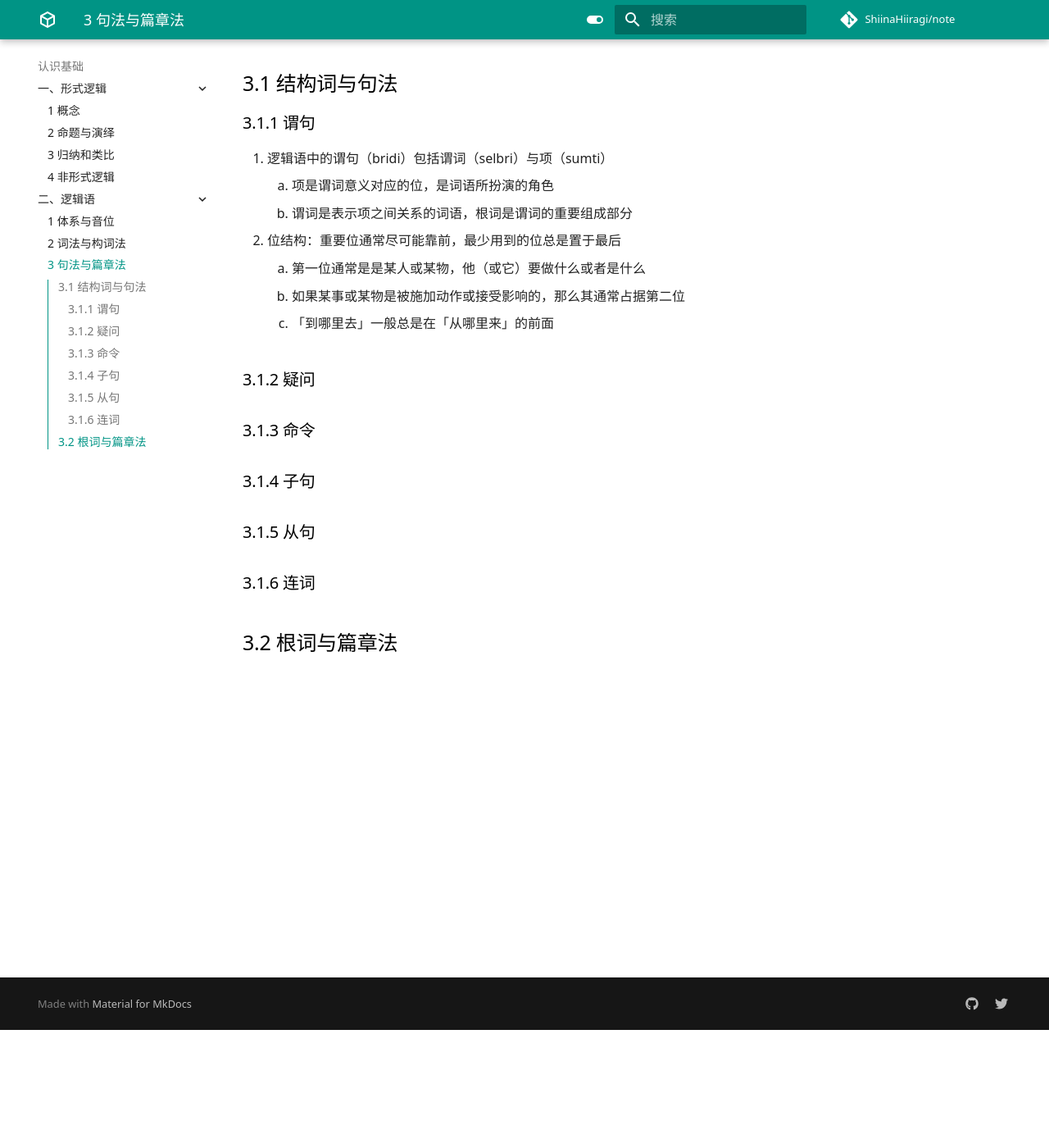
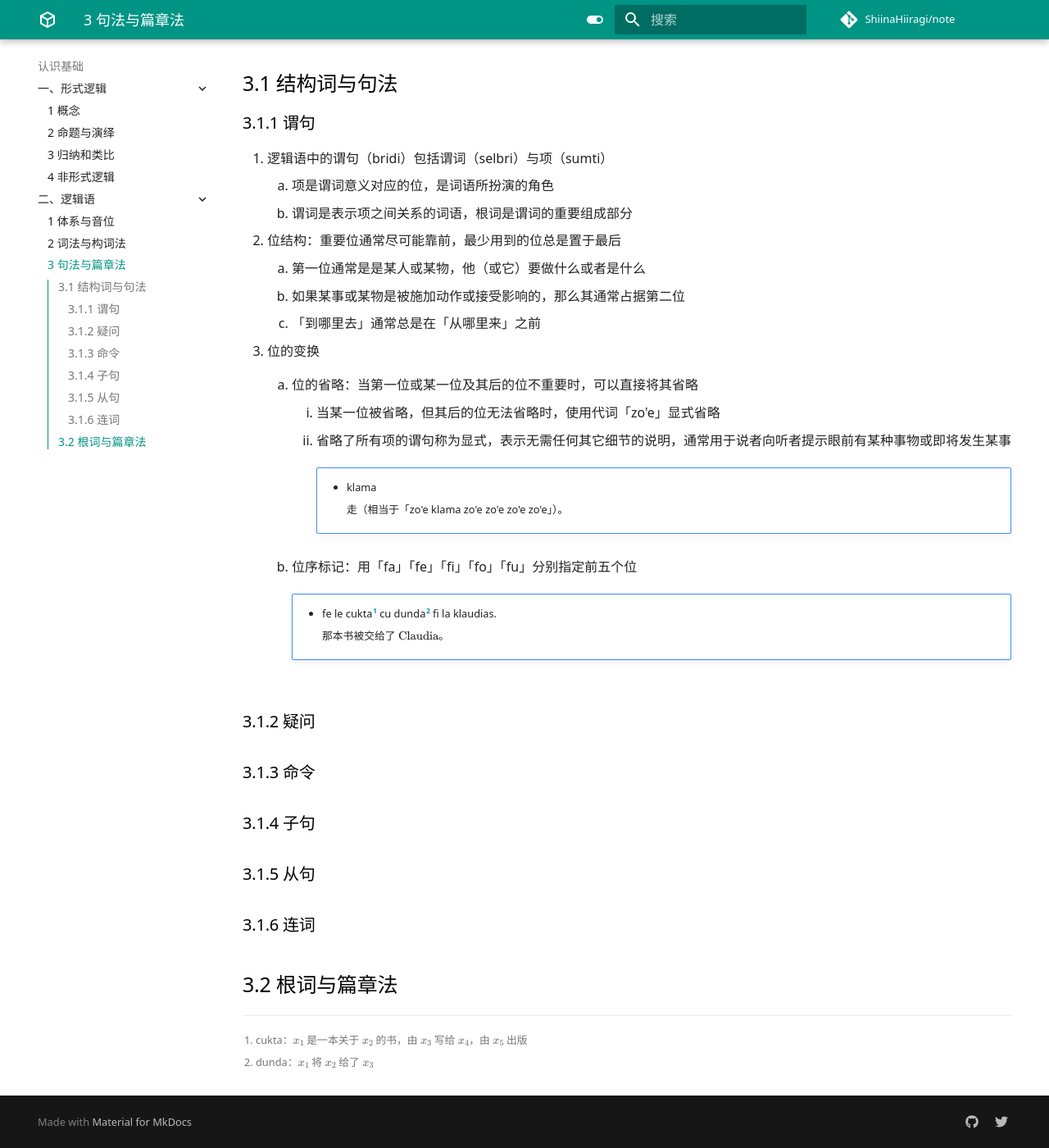
Before and after one commit to ShiinaHiiragi/note, an MkDocs documentation site: the page built from docs/cogn/jbo/syntax.md, in a window 1280 px wide and 1400 px high, scrolled down 144 px. Shown: the whole window at 82% size. Built offline with MkDocs 1.6.1 and Material for MkDocs 9.7.7, drawn with Linux system fonts in a browser that asks for light colours; comment, search, counter and statistics services are not loaded.

Commit message:
chap 02 of jbo

```diff
--- a/docs/cogn/jbo/syntax.md
+++ b/docs/cogn/jbo/syntax.md
@@ -8,7 +8,23 @@
 2. 位结构：重要位通常尽可能靠前，最少用到的位总是置于最后
     1. 第一位通常是是某人或某物，他（或它）要做什么或者是什么
     2. 如果某事或某物是被施加动作或接受影响的，那么其通常占据第二位
-    3. 「到哪里去」一般总是在「从哪里来」的前面
+    3. 「到哪里去」通常总是在「从哪里来」之前
+3. 位的变换
+    1. 位的省略：当第一位或某一位及其后的位不重要时，可以直接将其省略
+        1. 当某一位被省略，但其后的位无法省略时，使用代词「zo'e」显式省略
+        2. 省略了所有项的谓句称为显式，表示无需任何其它细节的说明，通常用于说者向听者提示眼前有某种事物或即将发生某事
+
+            !!! note ""
+                - klama
+
+                    走（相当于「zo'e klama zo'e zo'e zo'e zo'e」）。
+
+    2. 位序标记：用「fa」「fe」「fi」「fo」「fu」分别指定前五个位
+
+        !!! note ""
+            - fe le cukta[^1] cu dunda[^2] fi la klaudias.
+
+                那本书被交给了 $\text{Claudia}$。
 
 ### 3.1.2 疑问
 
@@ -21,3 +37,6 @@
 ### 3.1.6 连词
 
 ## 3.2 根词与篇章法
+
+[^1]: cukta：$x_1$ 是一本关于 $x_2$ 的书，由 $x_3$ 写给 $x_4$，由 $x_5$ 出版
+[^2]: dunda：$x_1$ 将 $x_2$ 给了 $x_3$
```
Also changed, not shown: docs/cogn/jbo/lex.md (+8 -6 lines), docs/index.md (+1 -1 lines).
